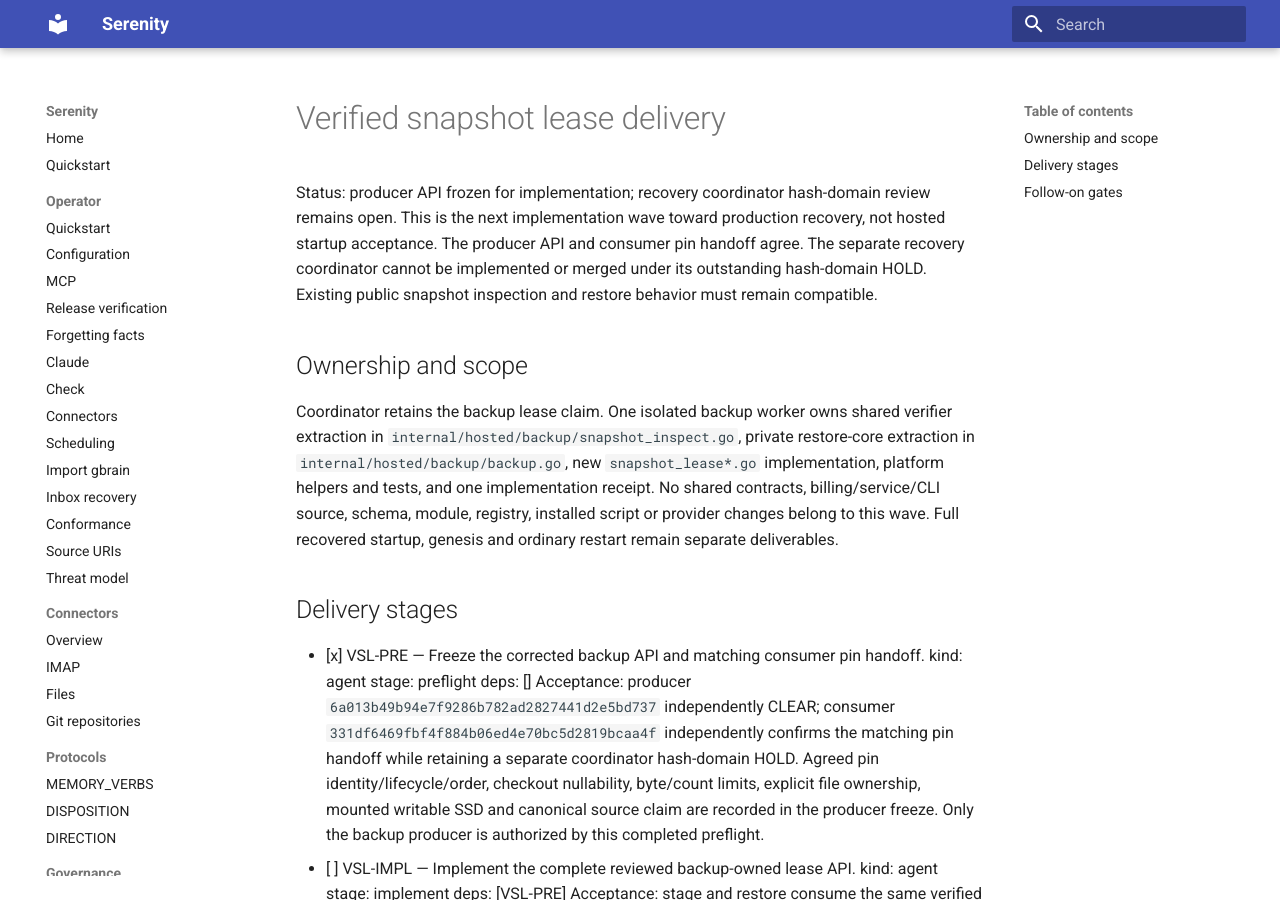
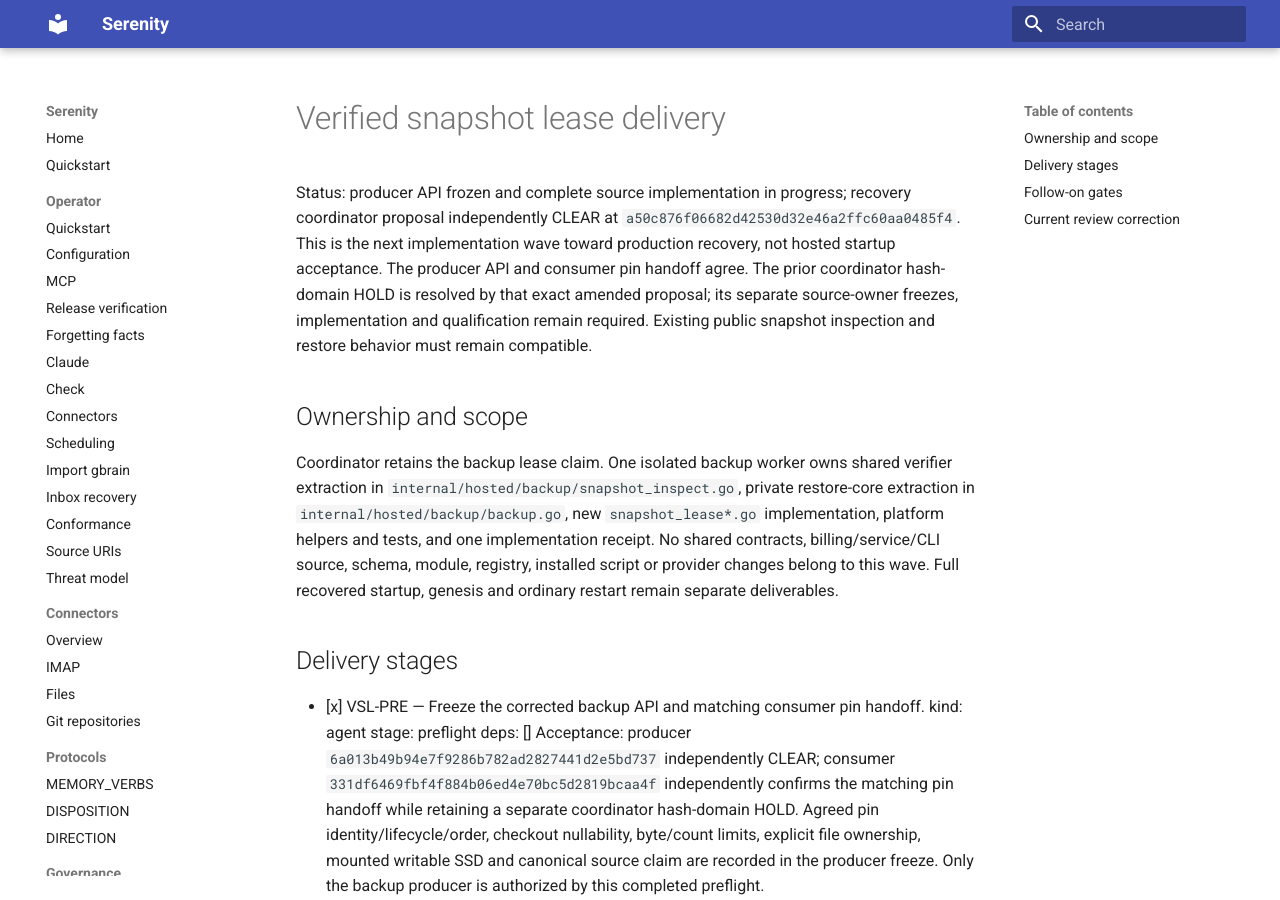
Before and after one commit to sirerun/serenity, an MkDocs documentation site: the page built from docs/plans/verified-snapshot-lease-delivery-2026-10-03.md, in a window 1280 px wide and 900 px high. Built offline with MkDocs 1.6.1 and Material for MkDocs 9.7.7, drawn with Linux system fonts in a browser that asks for light colours; some of the changed text lies outside the part shown.

Commit message:
Update source wave status after final consumer contract clearance

```diff
--- a/docs/plans/verified-snapshot-lease-delivery-2026-10-03.md
+++ b/docs/plans/verified-snapshot-lease-delivery-2026-10-03.md
@@ -1,6 +1,6 @@
 # Verified snapshot lease delivery
 
-Status: producer API frozen for implementation; recovery coordinator hash-domain review remains open. This is the next implementation wave toward production recovery, not hosted startup acceptance. The producer API and consumer pin handoff agree. The separate recovery coordinator cannot be implemented or merged under its outstanding hash-domain HOLD. Existing public snapshot inspection and restore behavior must remain compatible.
+Status: producer API frozen and complete source implementation in progress; recovery coordinator proposal independently CLEAR at `a50c876f06682d42530d32e46a2ffc60aa0485f4`. This is the next implementation wave toward production recovery, not hosted startup acceptance. The producer API and consumer pin handoff agree. The prior coordinator hash-domain HOLD is resolved by that exact amended proposal; its separate source-owner freezes, implementation and qualification remain required. Existing public snapshot inspection and restore behavior must remain compatible.
 
 ## Ownership and scope
 
@@ -18,3 +18,7 @@ Coordinator retains the backup lease claim. One isolated backup worker owns shar
 ## Follow-on gates
 
 Recovery consumes the implemented lease only after an independently reviewed owner handshake. Production admission still needs trusted writer fencing, lineage and credential authority. First startup and ordinary restart need authenticated factories. Physical quota and 500 GB qualification remain T23.44 work; cooperative lease accounting does not meet that requirement. Deployment, provider actions, purge, spend and launch remain separately gated.
+
+## Current review correction
+
+The VSL-PRE row records the producer handoff at its original freeze. Subsequent full consumer review clears `a50c876f06682d42530d32e46a2ffc60aa0485f4`, without changing producer v1. The proposal's historical line saying producer review is in progress is superseded by the banked producer `6a013b4` CLEAR and this current status. Source implementation is actively assigned at `e8a5c38fd68ac93873e2973a18f6ec6aea1ddb82`; no source checks or completion are yet claimed.
```
